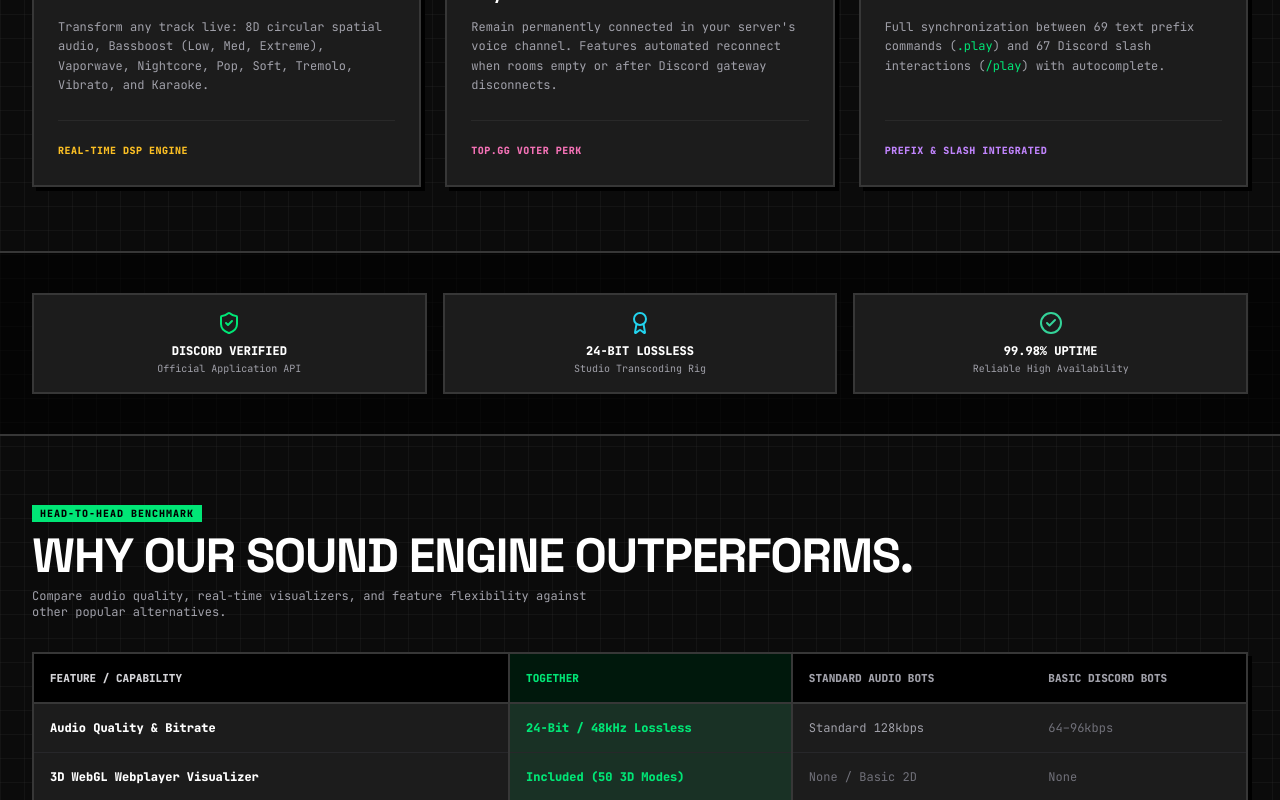
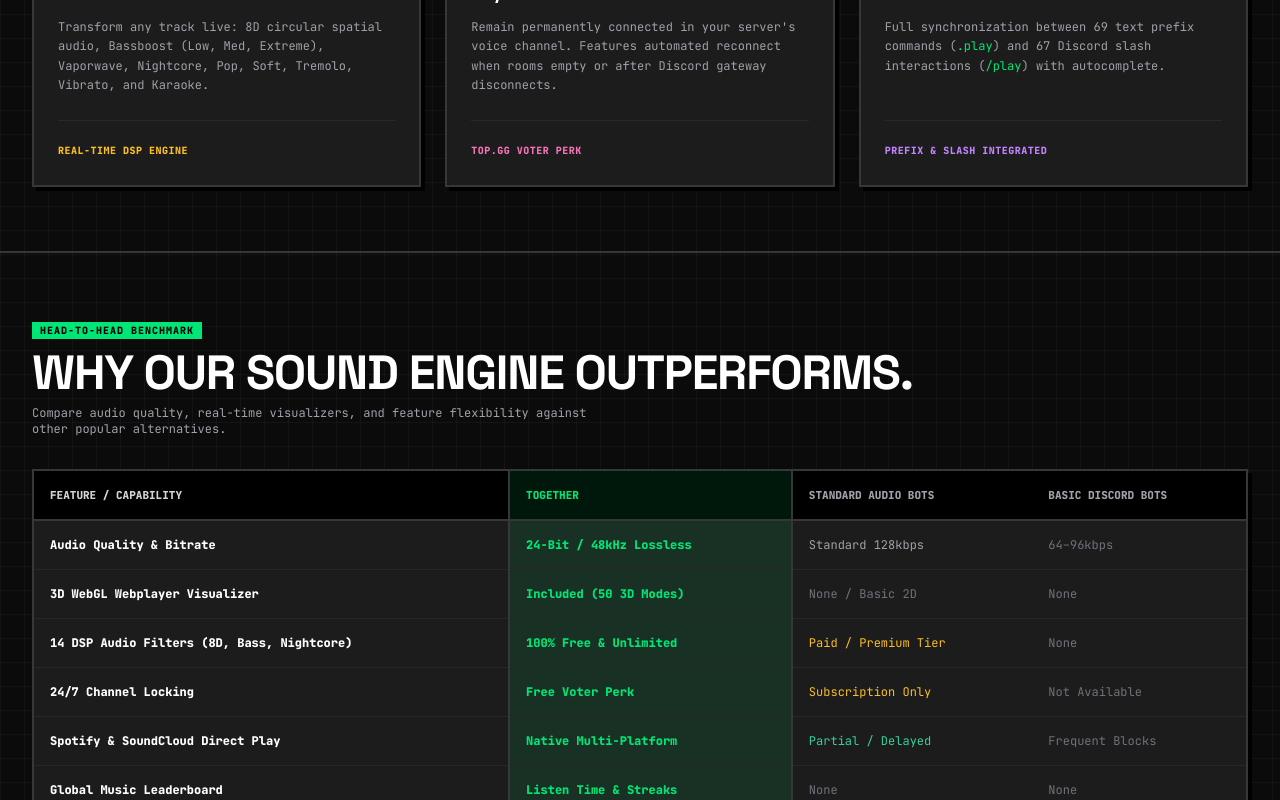
Before and after one commit to 0xSHARON/TOGETHER, a React (Vite) app in the folder dashboard/frontend/: page / in a window 1280 px wide. Shown: the part 1354-2154 px from the top of the page. Built offline with nearby package versions, Linux system fonts and the light colour scheme; no server answers.

Commit message:
refactor(landing): remove Discord Verified, Lossless, and Uptime trust badges section

```diff
--- a/dashboard/frontend/src/pages/LandingPage.jsx
+++ b/dashboard/frontend/src/pages/LandingPage.jsx
@@ -8,7 +8,6 @@ import {
   Radio,
   ExternalLink,
   ArrowRight,
-  ShieldCheck,
   Zap,
   Terminal,
   Headphones,
@@ -16,14 +15,12 @@ import {
   Layers,
   Star,
   Flame,
-  CheckCircle2,
   Cpu,
   Volume2,
   Search,
   HelpCircle,
   ChevronDown,
   Share2,
-  Award,
   Globe,
   FileText
 } from 'lucide-react';
@@ -478,27 +475,6 @@ export default function LandingPage() {
           </div>
         </section>
 
-        {/* E-E-A-T Trust & Reliability Badges */}
-        <section className="px-4 md:px-8 py-10 bg-black/60 border-b-2 border-brutal-border">
-          <div className="max-w-7xl mx-auto grid grid-cols-1 sm:grid-cols-3 gap-4 text-center">
-            <div className="border-2 border-brutal-border bg-brutal-surface p-4">
-              <ShieldCheck className="w-6 h-6 text-brutal-accent mx-auto mb-2" />
-              <div className="font-bold text-white text-xs uppercase">Discord Verified</div>
-              <p className="text-[10px] text-zinc-400 mt-0.5">Official Application API</p>
-            </div>
-            <div className="border-2 border-brutal-border bg-brutal-surface p-4">
-              <Award className="w-6 h-6 text-cyan-400 mx-auto mb-2" />
-              <div className="font-bold text-white text-xs uppercase">24-Bit Lossless</div>
-              <p className="text-[10px] text-zinc-400 mt-0.5">Studio Transcoding Rig</p>
-            </div>
-            <div className="border-2 border-brutal-border bg-brutal-surface p-4">
-              <CheckCircle2 className="w-6 h-6 text-emerald-400 mx-auto mb-2" />
-              <div className="font-bold text-white text-xs uppercase">99.98% Uptime</div>
-              <p className="text-[10px] text-zinc-400 mt-0.5">Reliable High Availability</p>
-            </div>
-          </div>
-        </section>
-
         {/* Comparison Matrix: Together vs Competitors */}
         <section id="benchmark" className="px-4 md:px-8 py-16 border-b-2 border-brutal-border max-w-7xl mx-auto space-y-8">
           <div>
```
